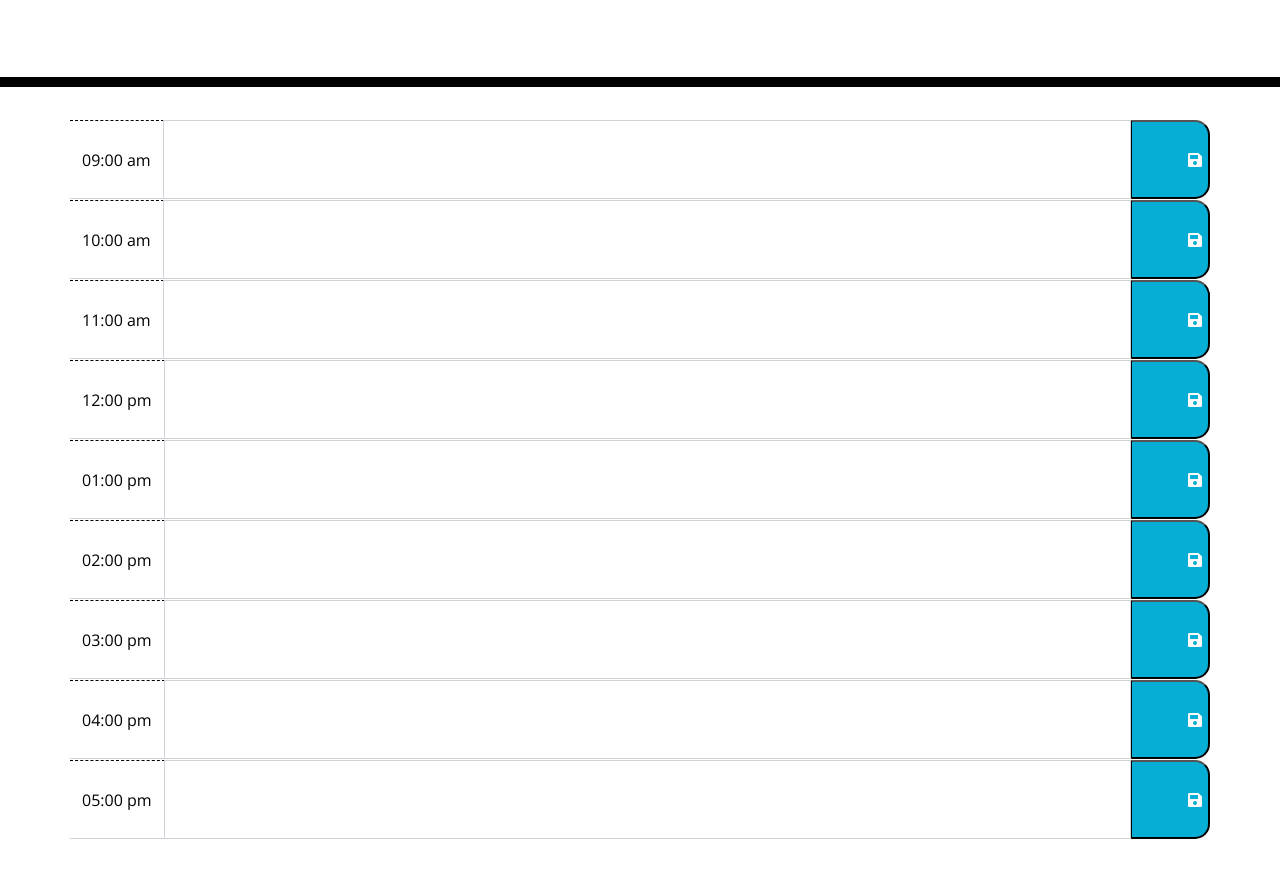
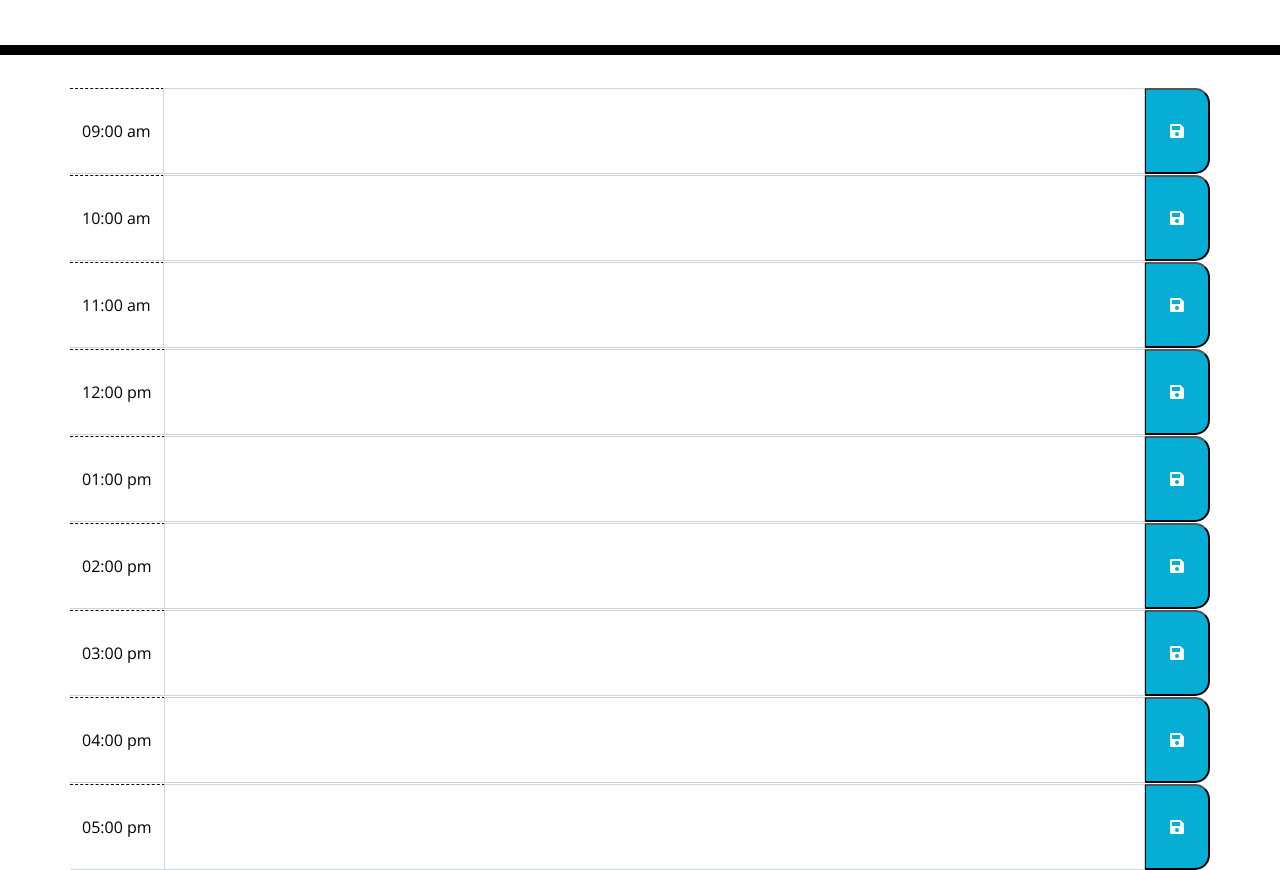
Before and after one commit to shelbyandersen/work-day-scheduler, a plain HTML site: page index.html in a window 1280 px wide. Shown: the part 217-1087 px from the top of the page. Before the commit the page ends 1056 px from the top, so only its background shows below. Drawn offline with nearby package versions, Linux system fonts and the light colour scheme.

Commit message:
save icon is styled

```diff
--- a/index.html
+++ b/index.html
@@ -44,7 +44,7 @@
             id="nineam"
           ></textarea>
           <button type="button" class="saveBtn">
-            <i class="fas fa-save"></i>
+            <p><i class="fas fa-save"></i></p>
           </button>
         </div>
       </div>
@@ -60,7 +60,7 @@
             id="tenam"
           ></textarea>
           <button type="button" class="saveBtn">
-            <i class="fas fa-save"></i>
+            <p><i class="fas fa-save"></i></p>
           </button>
         </div>
       </div>
@@ -76,7 +76,7 @@
             id="elevenam"
           ></textarea>
           <button type="button" class="saveBtn">
-            <i class="fas fa-save"></i>
+            <p><i class="fas fa-save"></i></p>
           </button>
         </div>
       </div>
@@ -92,7 +92,7 @@
             id="noon"
           ></textarea>
           <button type="button" class="saveBtn">
-            <i class="fas fa-save"></i>
+            <p><i class="fas fa-save"></i></p>
           </button>
         </div>
       </div>
@@ -108,7 +108,7 @@
             id="onepm"
           ></textarea>
           <button type="button" class="saveBtn">
-            <i class="fas fa-save"></i>
+            <p><i class="fas fa-save"></i></p>
           </button>
         </div>
       </div>
@@ -124,7 +124,7 @@
             id="twopm"
           ></textarea>
           <button type="button" class="saveBtn">
-            <i class="fas fa-save"></i>
+            <p><i class="fas fa-save"></i></p>
           </button>
         </div>
       </div>
@@ -140,7 +140,7 @@
             id="threepm"
           ></textarea>
           <button type="button" class="saveBtn">
-            <i class="fas fa-save"></i>
+            <p><i class="fas fa-save"></i></p>
           </button>
         </div>
       </div>
@@ -156,7 +156,7 @@
             id="fourpm"
           ></textarea>
           <button type="button" class="saveBtn">
-            <i class="fas fa-save"></i>
+            <p><i class="fas fa-save"></i></p>
           </button>
         </div>
       </div>
@@ -172,7 +172,7 @@
             id="fivepm"
           ></textarea>
           <button type="button" class="saveBtn">
-            <i class="fas fa-save"></i>
+            <p><i class="fas fa-save"></i></p>
           </button>
         </div>
       </div>
--- a/style.css
+++ b/style.css
@@ -2,6 +2,11 @@ body {
   font-family: "Open Sans", sans-serif;
   font-size: 16px;
   line-height: 1;
+}
+
+p {
+  margin: 0;
+  padding: 0px;
 }
 
 textarea {
@@ -36,7 +41,6 @@ textarea {
 
 .row {
   white-space: pre-wrap;
-  height: 80px;
   border-top: 1px solid white;
 }
 
@@ -68,6 +72,7 @@ textarea {
   border-bottom-right-radius: 15px;
   background-color: #06aed5;
   color: white;
+  display: inline-block;
 }
 
 .saveBtn i:hover {
```
